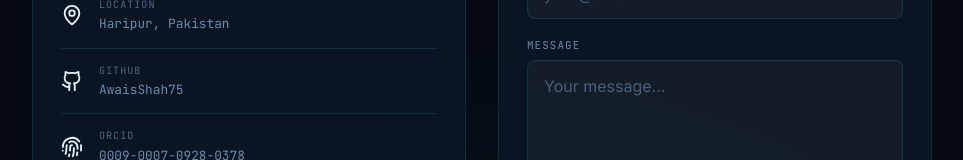
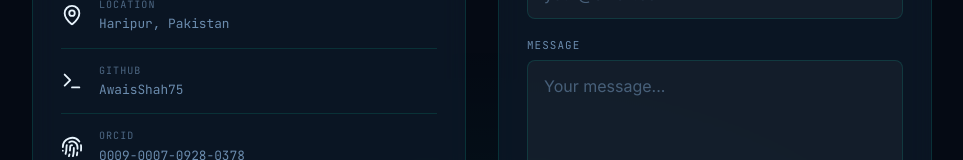
Before and after one commit to AwaisShah75/awais-portfolio, a Next.js app: page / in a window 1280 px wide. Shown: the part 5688-5848 px from the top of the page, without its empty margins (158-1121 px from the left). Built offline with nearby package versions, Linux system fonts and the light colour scheme.

Commit message:
Fix Vercel build error: Remove Github icon from lucide-react

```diff
--- a/components/sections/Contact.tsx
+++ b/components/sections/Contact.tsx
@@ -1,7 +1,7 @@
 "use client";
 import { useState } from "react";
 import { personal } from "@/lib/data";
-import { Mail, Smartphone, MapPin, Github, Fingerprint } from "lucide-react";
+import { Mail, Smartphone, MapPin, Terminal, Fingerprint } from "lucide-react";
 
 export default function Contact() {
   const [form, setForm] = useState({ name: "", email: "", message: "" });
@@ -18,7 +18,7 @@ export default function Contact() {
     { icon: <Mail size={22} />, label: "Email", value: personal.email, href: `mailto:${personal.email}` },
     { icon: <Smartphone size={22} />, label: "Phone", value: personal.phone, href: `tel:${personal.phone}` },
     { icon: <MapPin size={22} />, label: "Location", value: "Haripur, Pakistan", href: "#" },
-    { icon: <Github size={22} />, label: "GitHub", value: "AwaisShah75", href: personal.github },
+    { icon: <Terminal size={22} />, label: "GitHub", value: "AwaisShah75", href: personal.github },
     { icon: <Fingerprint size={22} />, label: "ORCID", value: "0009-0007-0928-0378", href: personal.orcid },
   ];
 
```
